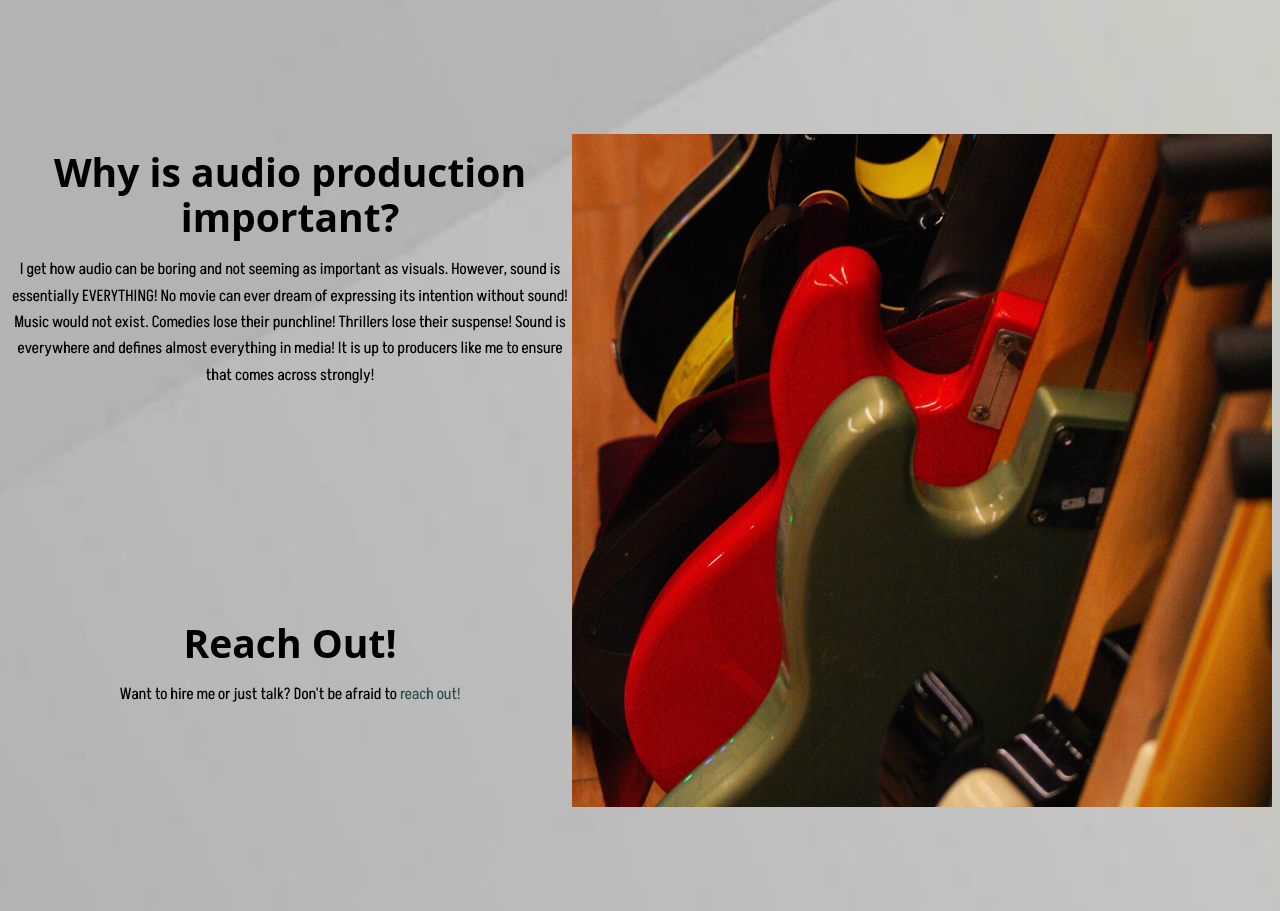
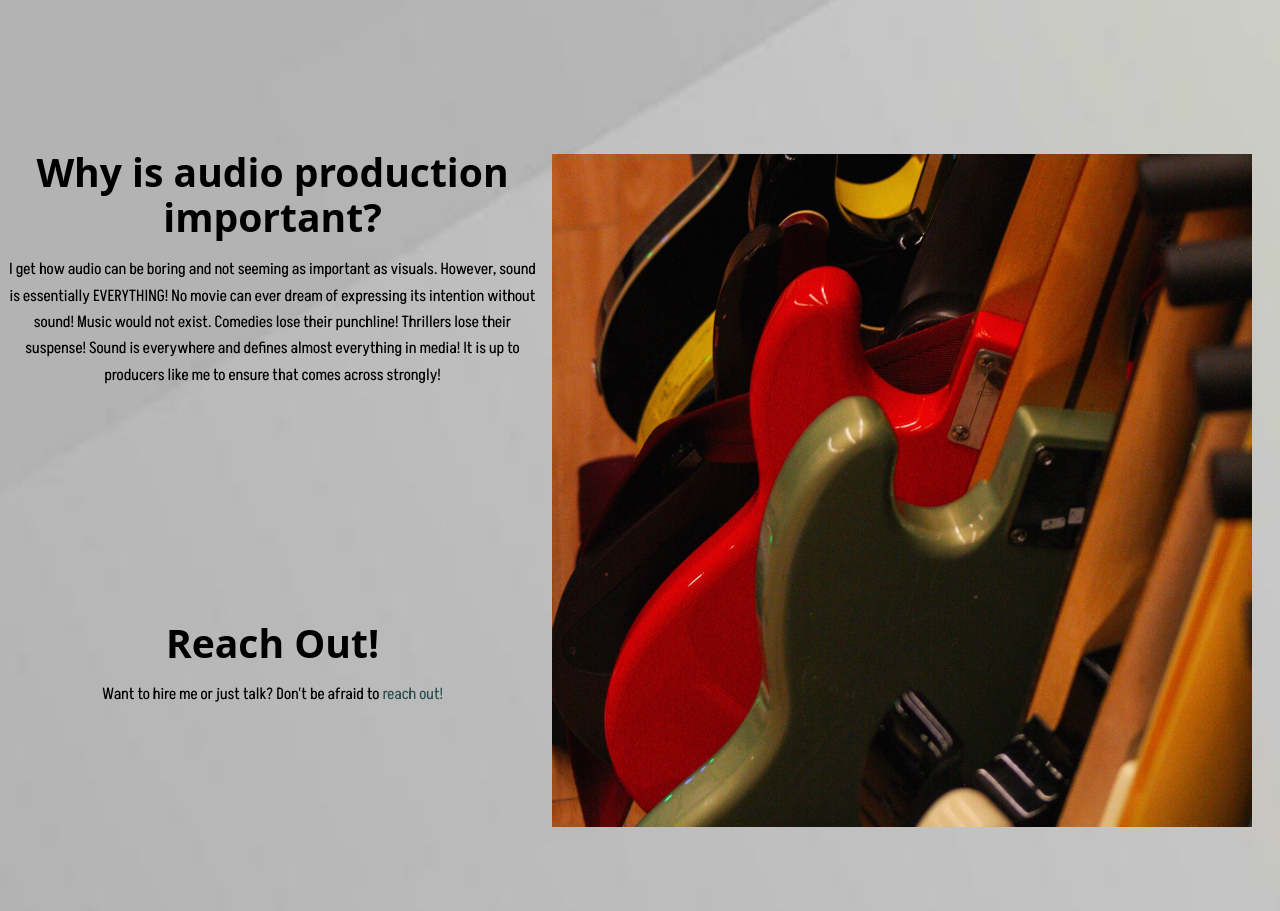
Before and after one commit to jub230000/jared-internet-studio-final, a plain HTML site: page index.html in a window 1280 px wide. Shown: the part 1620-2531 px from the top of the page. Drawn offline with Linux system fonts and the light colour scheme.

Commit message:
fix again

```diff
--- a/styles.css
+++ b/styles.css
@@ -136,10 +136,14 @@ a:hover {
 }
 
 .hellop {
-  text-align: left;
+  text-align: center;
   padding-bottom: 900px;
 }
 
 .guitars {
   float: right;
+  margin-left: 15px;
+  margin-bottom: 15px;
+  padding-right: 20px;
+  padding-top: 20px;
 }
```
